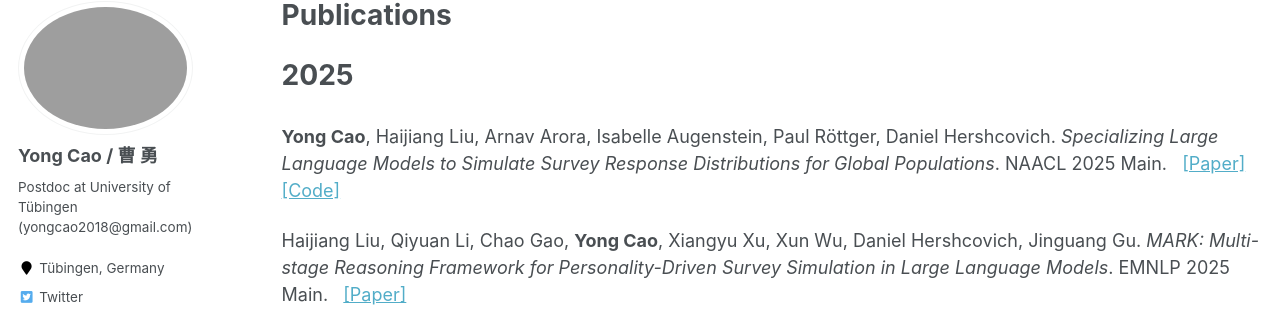
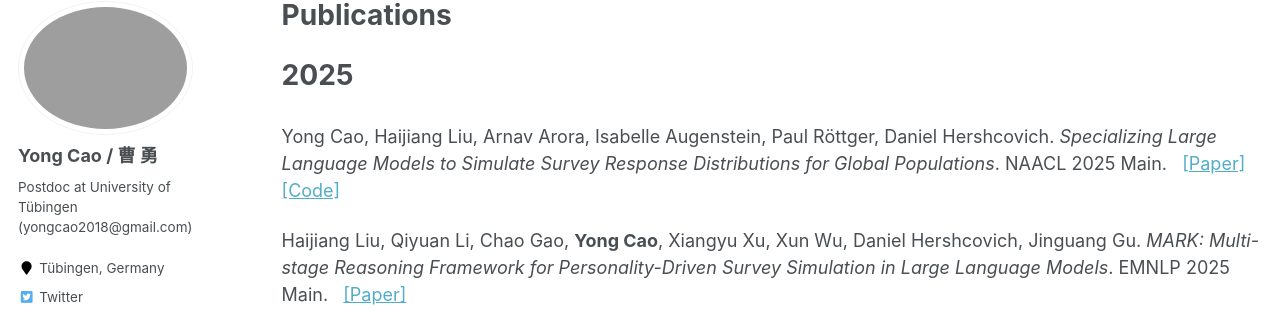
Before and after one commit to yongcaoplus/yongcaoplus.github.io, a Jekyll site: the page built from _publications/publication.md, in a window 1280 px wide and 900 px high. Shown: the part 117-436 px from the top of the window. Built offline with Jekyll 4.4.1, drawn with Linux system fonts in a browser that asks for light colours; some web fonts are replaced.

```diff
--- a/_publications/publication.md
+++ b/_publications/publication.md
@@ -14,7 +14,7 @@
 
 <h1>2025</h1>
 
-<b>Yong Cao</b>, Haijiang Liu, Arnav Arora, Isabelle Augenstein, Paul Röttger, Daniel Hershcovich. *Specializing Large Language Models to Simulate Survey Response Distributions for Global Populations*. NAACL 2025 Main. &nbsp;&nbsp;[[Paper]](https://arxiv.org/pdf/2502.07068) [[Code]](https://github.com/yongcaoplus/SimLLMCultureDist)
+Yong Cao, Haijiang Liu, Arnav Arora, Isabelle Augenstein, Paul Röttger, Daniel Hershcovich. *Specializing Large Language Models to Simulate Survey Response Distributions for Global Populations*. NAACL 2025 Main. &nbsp;&nbsp;[[Paper]](https://arxiv.org/pdf/2502.07068) [[Code]](https://github.com/yongcaoplus/SimLLMCultureDist)
 
 Haijiang Liu, Qiyuan Li, Chao Gao, <b>Yong Cao</b>, Xiangyu Xu, Xun Wu, Daniel Hershcovich, Jinguang Gu. *MARK: Multi-stage Reasoning Framework for Personality-Driven Survey Simulation in Large Language Models*. EMNLP 2025 Main. &nbsp;&nbsp;[[Paper]](https://arxiv.org)
 
```
